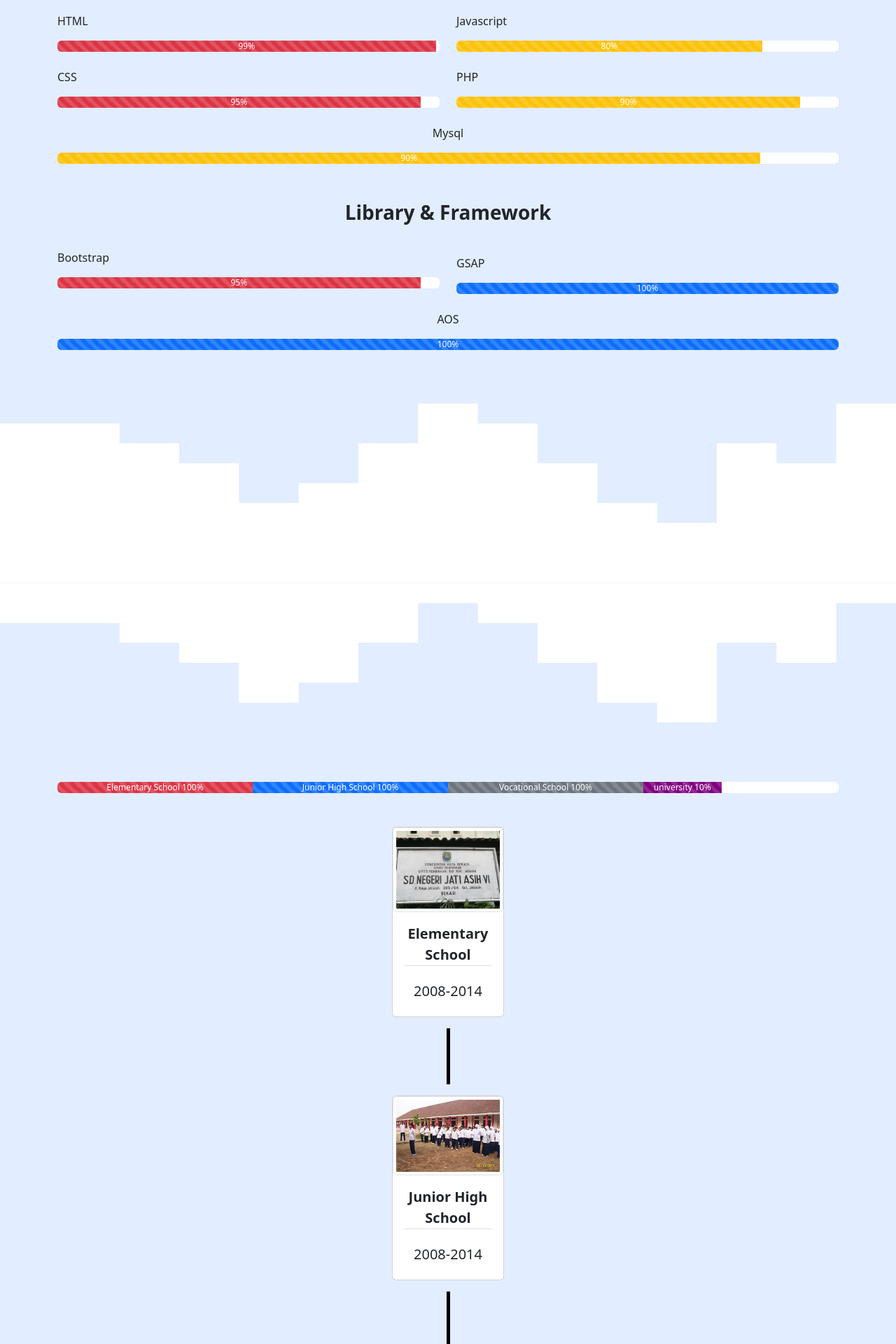
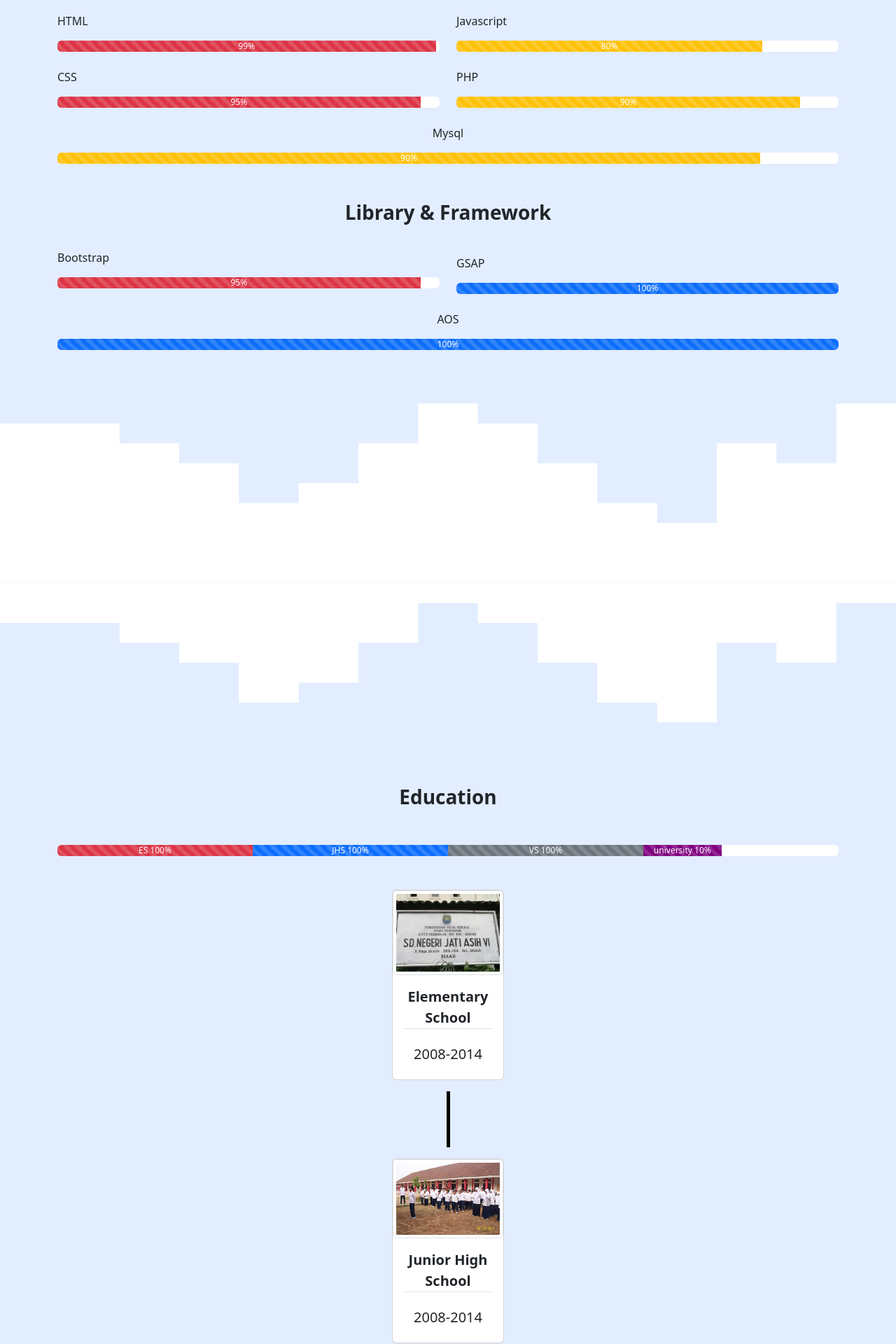
Before and after one commit to MRaihanZ/MyPortfolio, a PHP site: page / in a window 1280 px wide. Shown: the part 1240-3160 px from the top of the page at 70% size. Run offline with PHP 8.4, Linux system fonts and the light colour scheme.

Commit message:
adding project

```diff
--- a/assets/css/index.css
+++ b/assets/css/index.css
@@ -11,11 +11,16 @@ body {
     background-color: #e2edff;
 }
 
-.bg-purple {
+.bg_purple {
     background-color: purple;
 }
 
-.line-connector {
+.line_connector {
     width: 5px;
     height: 10vh;
 }
+
+.bi-arrow-up-circle {
+    padding: 10px;
+    color: white;
+}
--- a/index.php
+++ b/index.php
@@ -17,7 +17,7 @@ include "assets/php/protocol.php";
 </head>
 
 <body>
-    <nav class="navbar navbar-expand-lg navbar-dark bg-primary">
+    <nav id="navbar" class="navbar navbar-expand-lg navbar-dark bg-primary">
         <div class="container">
             <a class="navbar-brand" href="#" data-aos="zoom-in-down" data-aos-anchor-placement="top-bottom">M.Raihan.Z</a>
             <button class="navbar-toggler" type="button" data-bs-toggle="collapse" data-bs-target="#navbarNav" aria-controls="navbarNav" aria-expanded="false" aria-label="Toggle navigation" data-aos="zoom-in-down" data-aos-anchor-placement="top-bottom">
@@ -26,19 +26,19 @@ include "assets/php/protocol.php";
             <div class="collapse navbar-collapse" id="navbarNav" data-aos="zoom-in-down">
                 <ul class="navbar-nav ms-auto">
                     <li class="nav-item">
-                        <a class="nav-link active" aria-current="page" href="#">Home</a>
+                        <a class="nav-link active" aria-current="page" href="#home">Home</a>
                     </li>
                     <li class="nav-item">
-                        <a class="nav-link" href="#">About</a>
+                        <a class="nav-link" href="#about">About</a>
                     </li>
                     <li class="nav-item">
-                        <a class="nav-link" href="#">Education</a>
+                        <a class="nav-link" href="#education">Education</a>
                     </li>
                     <li class="nav-item">
-                        <a class="nav-link" href="#">Project</a>
+                        <a class="nav-link" href="#project">Project</a>
                     </li>
                     <li class="nav-item">
-                        <a class="nav-link" href="#">contact</a>
+                        <a class="nav-link" href="#contact">contact</a>
                     </li>
                 </ul>
             </div>
@@ -70,12 +70,12 @@ include "assets/php/protocol.php";
                     </div>
                 </div>
                 <div class="row justify-content-between">
-                    <div class="col" data-aos="fade-up" data-aos-duration="1000">
+                    <div class="col" data-aos="fade-up" data-aos-delay="150" data-aos-duration="1000">
                         <p>Lorem ipsum dolor sit amet, consectetur adipisicing elit. Voluptatibus beatae, enim quaerat laborum,
                             exercitationem officiis expedita perspiciatis aperiam tenetur qui quibusdam quas voluptatem.
                             Exercitationem consequuntur eaque molestias eveniet labore nisi?</p>
                     </div>
-                    <div class="col-sm" data-aos="fade-up" data-aos-duration="1000">
+                    <div class="col-sm" data-aos="fade-up" data-aos-delay="150" data-aos-duration="1000">
                         Lorem, ipsum dolor sit amet consectetur adipisicing elit. Laudantium, et, pariatur corporis enim velit est
                         officiis voluptas eligendi ullam suscipit quam hic distinctio provident cumque consequuntur magnam
                         reiciendis fugit veritatis dignissimos minima! Quas vel est suscipit atque maxime porro provident!
@@ -157,18 +157,19 @@ include "assets/php/protocol.php";
                 </path>
             </svg>
             <div class="container">
+                <p class="fs-3 text-center fw-bold mb-5">Education</p>
                 <div class="progress-stacked bg-white mx-auto mb-5">
                     <div class="progress" role="progressbar" aria-label="Segment one" aria-valuenow="25 Animated striped example" aria-valuemin="0" aria-valuemax="100" style="width: 25%">
-                        <div class="progress-bar bg-danger progress-bar-striped progress-bar-animated" data-aos="fade-right" data-aos-duration="200">Elementary School 100%</div>
+                        <div class="progress-bar bg-danger progress-bar-striped progress-bar-animated" data-aos="fade-right" data-aos-duration="200">ES 100%</div>
                     </div>
                     <div class="progress" role="progressbar" aria-label="Segment two" aria-valuenow="25" aria-valuemin="0" aria-valuemax="100" style="width: 25%">
-                        <div class="progress-bar progress-bar-striped progress-bar-animated" data-aos="fade-right" data-aos-delay="150" data-aos-duration="200">Junior High School 100%</div>
+                        <div class="progress-bar progress-bar-striped progress-bar-animated" data-aos="fade-right" data-aos-delay="150" data-aos-duration="200">JHS 100%</div>
                     </div>
                     <div class="progress" role="progressbar" aria-label="Segment three" aria-valuenow="25" aria-valuemin="0" aria-valuemax="100" style="width: 25%">
-                        <div class="progress-bar bg-secondary progress-bar-striped progress-bar-animated" data-aos="fade-right" data-aos-delay="250" data-aos-duration="200">Vocational School 100%</div>
+                        <div class="progress-bar bg-secondary progress-bar-striped progress-bar-animated" data-aos="fade-right" data-aos-delay="250" data-aos-duration="200">VS 100%</div>
                     </div>
                     <div class="progress" role="progressbar" aria-label="Segment three" aria-valuenow="10" aria-valuemin="0" aria-valuemax="100" style="width: 10%">
-                        <div class="progress-bar bg-purple progress-bar-striped progress-bar-animated" data-aos="fade-right" data-aos-delay="350" data-aos-duration="200">university 10%</div>
+                        <div class="progress-bar bg_purple progress-bar-striped progress-bar-animated" data-aos="fade-right" data-aos-delay="350" data-aos-duration="200">university 10%</div>
                     </div>
                 </div>
                 <div class="card mx-auto" data-aos="fade-up" style="width: 10rem;">
@@ -181,7 +182,7 @@ include "assets/php/protocol.php";
                         <h5 class="text-center">2008-2014</h5>
                     </div>
                 </div>
-                <div class="line-connector bg-black mx-auto my-3" data-aos="fade-up"></div>
+                <div class="line_connector bg-black mx-auto my-3" data-aos="fade-up"></div>
                 <div class="card mx-auto" data-aos="fade-up" style="width: 10rem;">
                     <img class="card-img-top img-thumbnail" src="assets/img/smp-genr.jpg" alt="SDN Jatiasih VI">
                     <div class="card-body">
@@ -192,7 +193,7 @@ include "assets/php/protocol.php";
                         <h5 class="text-center">2008-2014</h5>
                     </div>
                 </div>
-                <div class="line-connector bg-black mx-auto my-3" data-aos="fade-up"></div>
+                <div class="line_connector bg-black mx-auto my-3" data-aos="fade-up"></div>
                 <div class="card mx-auto" data-aos="fade-up" style="width: 10rem;">
                     <img class="card-img-top img-thumbnail" src="assets/img/sekolah65.jpg" alt="SDN Jatiasih VI">
                     <div class="card-body">
@@ -203,7 +204,7 @@ include "assets/php/protocol.php";
                         <h5 class="text-center">2008-2014</h5>
                     </div>
                 </div>
-                <div class="line-connector bg-black mx-auto my-3" data-aos="fade-up"></div>
+                <div class="line_connector bg-black mx-auto my-3" data-aos="fade-up"></div>
                 <div class="card mx-auto mb-5" data-aos="fade-up" style="width: 10rem;">
                     <img class="card-img-top img-thumbnail" src="assets/img/universitas-gunadarma.jpg" alt="SDN Jatiasih VI">
                     <div class="card-body">
@@ -225,7 +226,59 @@ include "assets/php/protocol.php";
                 <path fill="#ffffff" fill-opacity="1" d="M0,160L0,64L96,64L96,64L192,64L192,96L288,96L288,128L384,128L384,192L480,192L480,160L576,160L576,96L672,96L672,32L768,32L768,64L864,64L864,128L960,128L960,192L1056,192L1056,224L1152,224L1152,96L1248,96L1248,128L1344,128L1344,32L1440,32L1440,0L1344,0L1344,0L1248,0L1248,0L1152,0L1152,0L1056,0L1056,0L960,0L960,0L864,0L864,0L768,0L768,0L672,0L672,0L576,0L576,0L480,0L480,0L384,0L384,0L288,0L288,0L192,0L192,0L96,0L96,0L0,0L0,0Z">
                 </path>
             </svg>
-
+            <div class="container">
+                <p class="fs-3 text-center fw-bold mt-5">Project</p>
+                <div class="row">
+                    <div class="col-6">
+                        <div class="row">
+                            <p class="fs-5 text-center border-bottom">SMK</p>
+                            <div class="card mx-auto my-3" data-aos="fade-up" style="width: 12rem;">
+                                <img class="card-img-top img-thumbnail" src="assets/img/project_65.jpg" alt="E-Learning">
+                                <div class="card-body">
+                                    <b>
+                                        <p class="card-text fs-5 text-center">E-Learning</p>
+                                    </b>
+                                </div>
+                            </div>
+                            <div class="card mx-auto my-3" data-aos="fade-up" data-aos-delay="100" style="width: 12rem;">
+                                <img class="card-img-top img-thumbnail" src="assets/img/i_komerse.jpg" alt="E-Commerce">
+                                <div class="card-body">
+                                    <b>
+                                        <p class="card-text fs-5 text-center">E-Commerce</p>
+                                    </b>
+                                </div>
+                            </div>
+                            <div class="card mx-auto my-3" data-aos="fade-up" data-aos-delay="150" style="width: 12rem;">
+                                <img class="card-img-top img-thumbnail" src="assets/img/perpustakaan.jpg" alt="Perpustakaan">
+                                <div class="card-body">
+                                    <b>
+                                        <p class="card-text fs-5 text-center">Perpustakaan</p>
+                                    </b>
+                                </div>
+                            </div>
+                            <div class="card mx-auto my-3" data-aos="fade-up" data-aos-delay="200" style="width: 12rem;">
+                                <img class="card-img-top img-thumbnail" src="assets/img/kawalruusisdiknas.jpg" alt="Portal Berita">
+                                <div class="card-body">
+                                    <b>
+                                        <p class="card-text fs-5 text-center">Portal Berita</p>
+                                    </b>
+                                </div>
+                            </div>
+                        </div>
+                    </div>
+                    <div class="col-6">
+                        <p class="fs-5 text-center border-bottom">Kuliah</p>
+                        <div class="card mx-auto my-3" data-aos="fade-up" style="width: 12rem;">
+                            <img class="card-img-top img-thumbnail" src="assets/img/portfolio.jpg" alt="Portfolio">
+                            <div class="card-body">
+                                <b>
+                                    <p class="card-text fs-5 text-center">Portfolio</p>
+                                </b>
+                            </div>
+                        </div>
+                    </div>
+                </div>
+            </div>
             <svg xmlns="http://www.w3.org/2000/svg" viewBox="0 0 1440 320">
                 <path fill="#ffffff" fill-opacity="1" d="M0,160L0,64L96,64L96,64L192,64L192,96L288,96L288,128L384,128L384,192L480,192L480,160L576,160L576,96L672,96L672,32L768,32L768,64L864,64L864,128L960,128L960,192L1056,192L1056,224L1152,224L1152,96L1248,96L1248,128L1344,128L1344,32L1440,32L1440,320L1344,320L1344,320L1248,320L1248,320L1152,320L1152,320L1056,320L1056,320L960,320L960,320L864,320L864,320L768,320L768,320L672,320L672,320L576,320L576,320L480,320L480,320L384,320L384,320L288,320L288,320L192,320L192,320L96,320L96,320L0,320L0,320Z">
                 </path>
@@ -240,6 +293,11 @@ include "assets/php/protocol.php";
                 <path fill="#ffffff" fill-opacity="1" d="M0,160L0,64L96,64L96,64L192,64L192,96L288,96L288,128L384,128L384,192L480,192L480,160L576,160L576,96L672,96L672,32L768,32L768,64L864,64L864,128L960,128L960,192L1056,192L1056,224L1152,224L1152,96L1248,96L1248,128L1344,128L1344,32L1440,32L1440,320L1344,320L1344,320L1248,320L1248,320L1152,320L1152,320L1056,320L1056,320L960,320L960,320L864,320L864,320L768,320L768,320L672,320L672,320L576,320L576,320L480,320L480,320L384,320L384,320L288,320L288,320L192,320L192,320L96,320L96,320L0,320L0,320Z">
                 </path>
             </svg>
+        </div>
+        <div class="go-up z-1 position-fixed bottom-0 end-0 bg-primary">
+            <a href="#navbar">
+                <i class="bi bi-arrow-up-circle"></i>
+            </a>
         </div>
     </div>
     <script src="assets/bootstrap/js/bootstrap.bundle.min.js"></script>
```
Also changed, not shown: assets/img/i_komerse.jpg (added), assets/img/i_komerseold.png (added), assets/img/kawalruusisdiknas.jpg (added), assets/img/kawalruusisdiknasold.png (added), assets/img/perpustakaan.jpg (added), assets/img/perpustakaanold.png (added), assets/img/portfolio.jpg (added), assets/img/portfolioold.png (added), assets/img/project_65.jpg (added), assets/img/project_65old.png (added).
